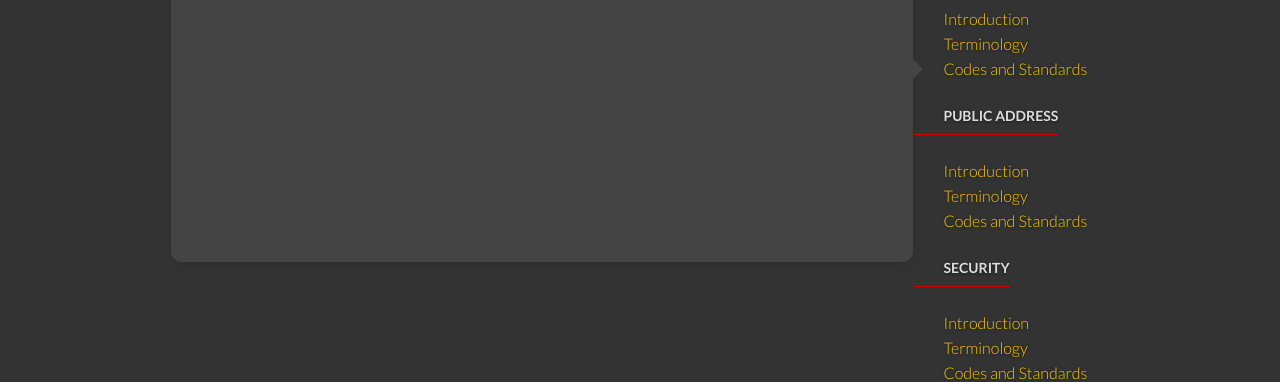
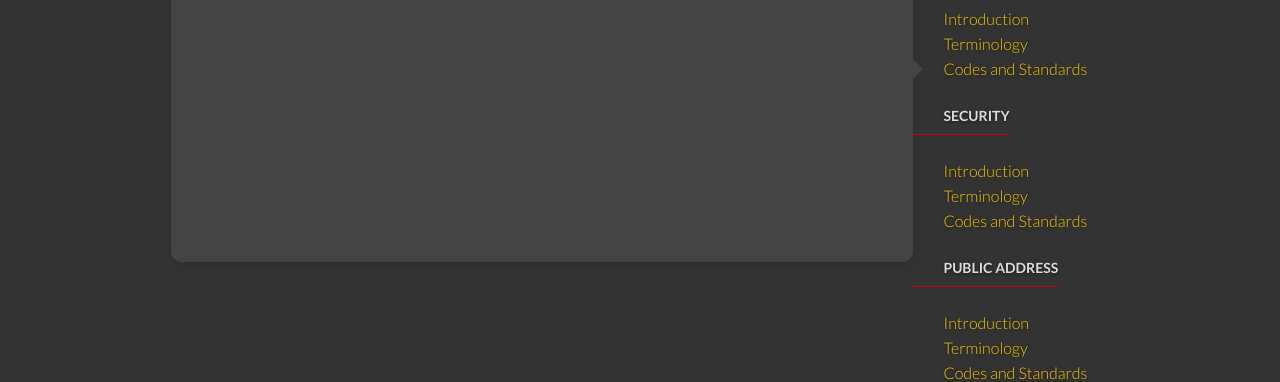
Before and after one commit to astallaert/astallaert.github.io, a Jekyll site: the page built from _docs/data-codes.md, in a window 1280 px wide. Shown: the part 653-1035 px from the top of the page. Built offline with Jekyll 4.4.1, drawn with Linux system fonts in a browser that asks for light colours; some of the changed lines change nothing that is shown.

Commit message:
updated order on sidebar

```diff
--- a/_data/docs.yml
+++ b/_data/docs.yml
@@ -28,14 +28,15 @@
   - data-codes
 
 
+- title: Security
+  docs:
+  - security-introduction
+  - security-terminology
+  - security-codes
+
+
 - title: Public Address
   docs:
   - pa-introduction
   - pa-terminology
   - pa-codes
-
-- title: Security
-  docs:
-  - security-introduction
-  - security-terminology
-  - security-codes
```
